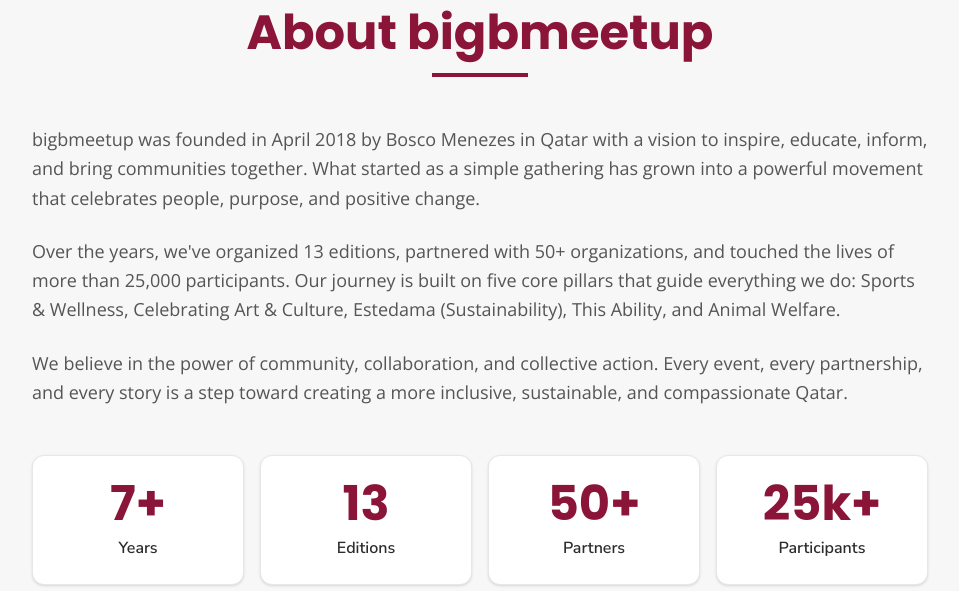
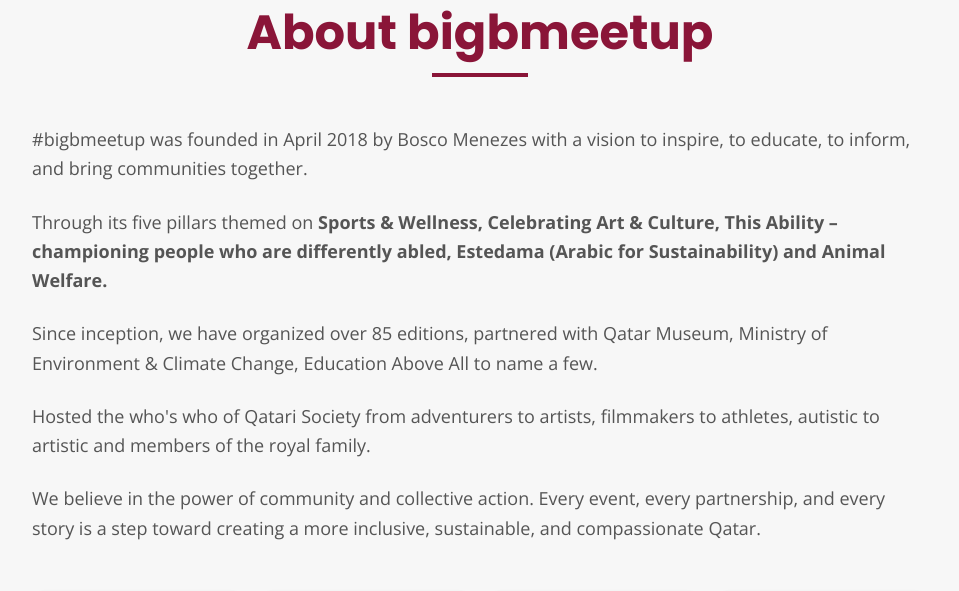
Before and after one commit to hedsouza/bigbmeetup, a Next.js app: page / in a window 1280 px wide. Shown: the part 960-1551 px from the top of the page, without its empty margins (160-1119 px from the left). Built offline with nearby package versions, Linux system fonts and the light colour scheme; no server answers.

Commit message:
Update About section with new copy highlighting five pillars and achievements

```diff
--- a/components/sections/About.tsx
+++ b/components/sections/About.tsx
@@ -24,22 +24,31 @@
         {/* Content */}
         <div className="space-y-6 mb-12">
           <p className="text-lg font-body text-neutral-charcoal/80 leading-relaxed">
-            bigbmeetup was founded in April 2018 by Bosco Menezes in Qatar with a
-            vision to inspire, educate, inform, and bring communities together. What
-            started as a simple gathering has grown into a powerful movement that
-            celebrates people, purpose, and positive change.
+            #bigbmeetup was founded in April 2018 by Bosco Menezes with a vision to
+            inspire, to educate, to inform, and bring communities together.
           </p>
           <p className="text-lg font-body text-neutral-charcoal/80 leading-relaxed">
-            Over the years, we&apos;ve organized 13 editions, partnered with 50+
-            organizations, and touched the lives of more than 25,000 participants.
-            Our journey is built on five core pillars that guide everything we do:
-            Sports & Wellness, Celebrating Art & Culture, Estedama (Sustainability),
-            This Ability, and Animal Welfare.
+            Through its five pillars themed on{" "}
+            <strong className="font-bold">
+              Sports &amp; Wellness, Celebrating Art &amp; Culture, This Ability –
+              championing people who are differently abled, Estedama (Arabic for
+              Sustainability) and Animal Welfare.
+            </strong>
           </p>
           <p className="text-lg font-body text-neutral-charcoal/80 leading-relaxed">
-            We believe in the power of community, collaboration, and collective
-            action. Every event, every partnership, and every story is a step toward
-            creating a more inclusive, sustainable, and compassionate Qatar.
+            Since inception, we have organized over 85 editions, partnered with Qatar
+            Museum, Ministry of Environment &amp; Climate Change, Education Above All
+            to name a few.
+          </p>
+          <p className="text-lg font-body text-neutral-charcoal/80 leading-relaxed">
+            Hosted the who&apos;s who of Qatari Society from adventurers to artists,
+            filmmakers to athletes, autistic to artistic and members of the royal
+            family.
+          </p>
+          <p className="text-lg font-body text-neutral-charcoal/80 leading-relaxed">
+            We believe in the power of community and collective action. Every event,
+            every partnership, and every story is a step toward creating a more
+            inclusive, sustainable, and compassionate Qatar.
           </p>
         </div>
 
```
